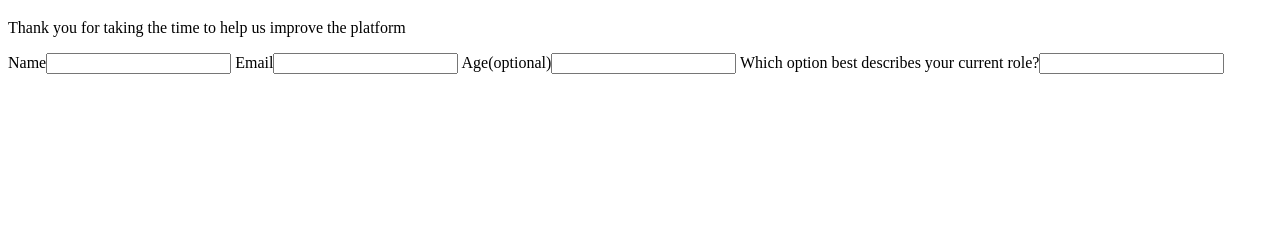
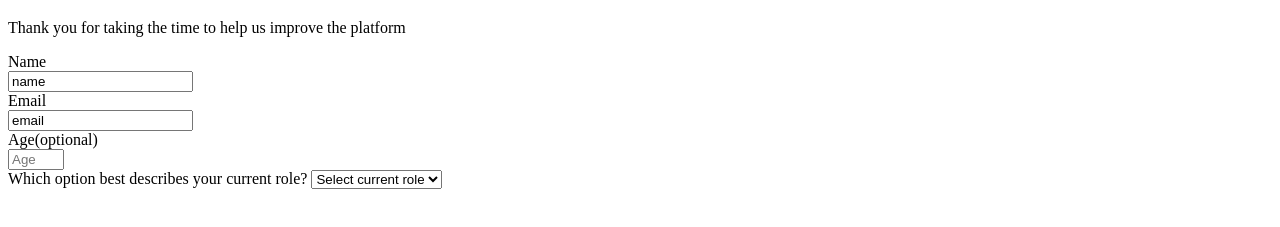
Before and after one commit to Artdwan/Projects, a plain HTML site: page freeCodeCamp Survey Form/index.html in a window 1280 px wide. Shown: the part 61-288 px from the top of the page. Drawn offline with Linux system fonts and the light colour scheme.

Commit message:
перые три текстовых поля

```diff
--- a/freeCodeCamp Survey Form/index.html
+++ b/freeCodeCamp Survey Form/index.html
@@ -2,18 +2,37 @@
 <html>
     <head>
 <title></title>
-<link rel="stylesheet" href="form.css">
+<link rel="stylesheet" href="styles.css">
     </head>
     <body>
-        <h1>freeCodeCamp Survey Form</h1>
-        <p>Thank you for taking the time to help us improve the platform</p>
-        <form>
-            <label> Name<input type="text"></label>
-            <label> Email<input type="text"></label>
-            <label> Age(optional)<input type="text"></label>
-            <label> Which option best describes your current role?<input type="text"></label>
-
-
+        <h1 id="title">freeCodeCamp Survey Form</h1>
+        <p id="description">Thank you for taking the time to help us improve the platform</p>
+        <form id="survey-form">
+            <label id="name-label"> Name
+                <input type="text" name="name"
+                id="name" placeholder="Enter your name"
+                required value="name">
+            </label>
+            <label id="email-label"> Email
+                <input type="email" name="email"
+                id="email" required placeholder="Enter your email"
+                value="email">
+            </label>
+            <label id="number-label"> Age(optional)
+                <input type="number" placeholder="Age"
+                name="number" min="10" max="99"
+                value="number" id="number">
+            </label>
+            <label> Which option best describes your current role?
+                <select>
+                    <option name="">Select current role</option>
+                    <option>Student</option>
+                    <option>Full Time Job</option>
+                    <option>Full Time Learner</option>
+                    <option>Prefer not to say</option>
+                    <option>Other</option>
+                </select>
+            </label>
         </form>
 
     </body>
--- /dev/null
+++ b/freeCodeCamp Survey Form/styles.css
@@ -0,0 +1 @@
+input {display: block; }
```
Also changed, not shown: freeCodeCamp Survey Form/form.css (deleted).
